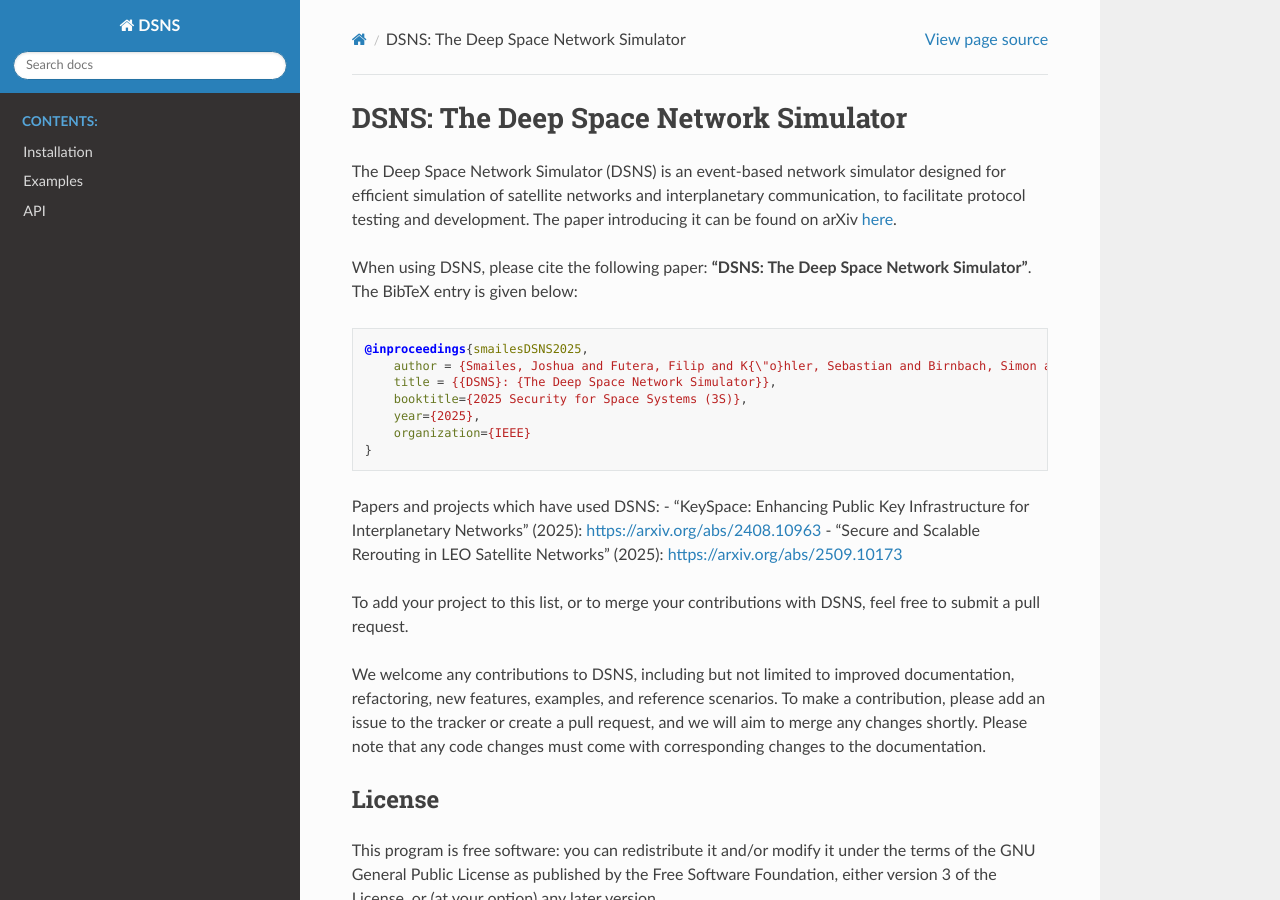
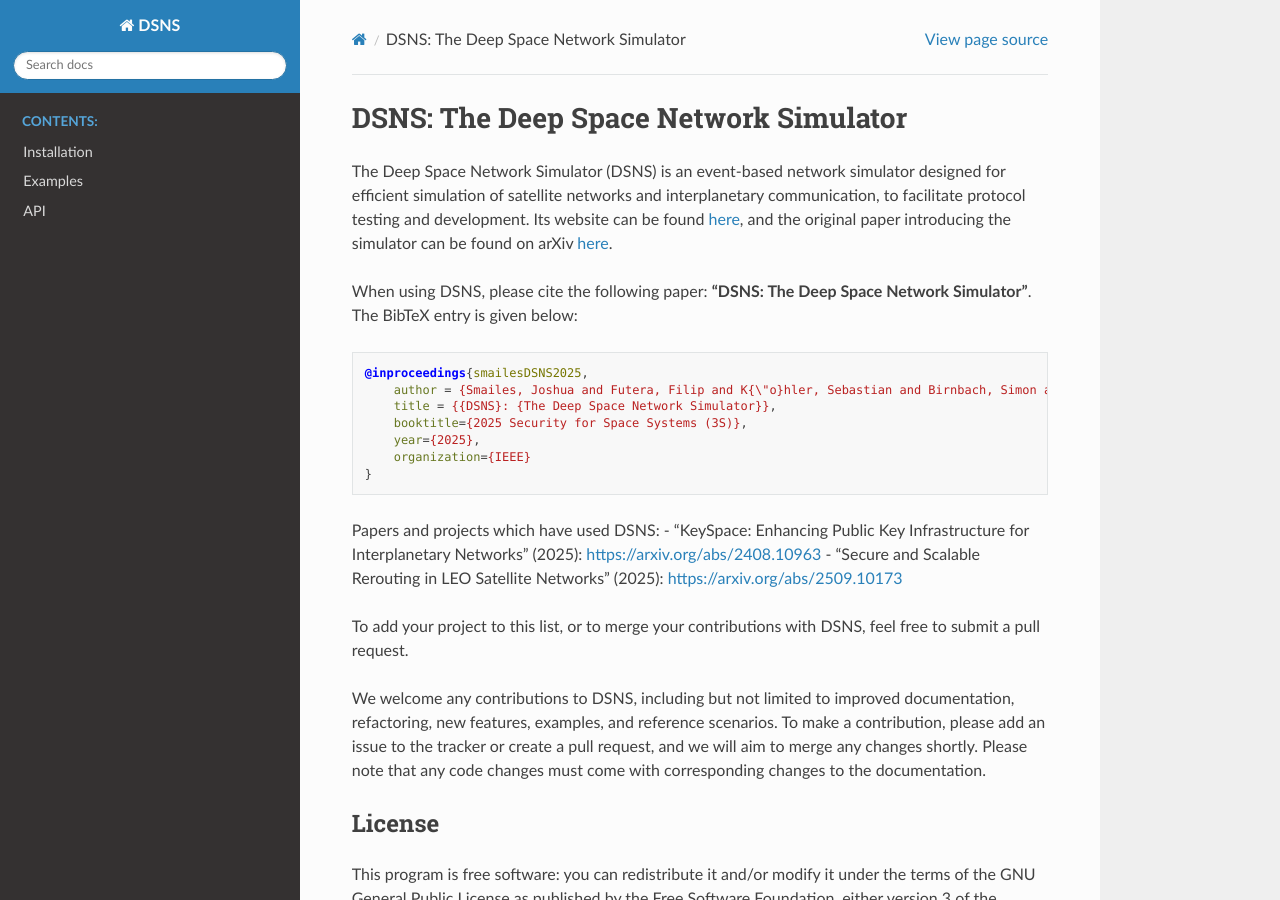
Before and after one commit to ssloxford/DSNS, a Sphinx documentation site: the page built from docs/index.rst, in a window 1280 px wide and 900 px high. Built offline with Sphinx 7.4.7 and the Read the Docs theme 3.1.0, drawn with Linux system fonts in a browser that asks for light colours.

Commit message:
Add link to docs

```diff
--- a/docs/index.rst
+++ b/docs/index.rst
@@ -2,7 +2,7 @@ DSNS: The Deep Space Network Simulator
 ======================================
 
 The Deep Space Network Simulator (DSNS) is an event-based network simulator designed for efficient simulation of satellite networks and interplanetary communication, to facilitate protocol testing and development.
-The paper introducing it can be found on arXiv `here <https://arxiv.org/pdf/2508.04317>`__.
+Its website can be found `here <https://dsns.space>`__, and the original paper introducing the simulator can be found on arXiv `here <https://arxiv.org/pdf/2508.04317>`__.
 
 When using DSNS, please cite the following paper: **"DSNS: The Deep Space Network Simulator"**.
 The BibTeX entry is given below:
```
